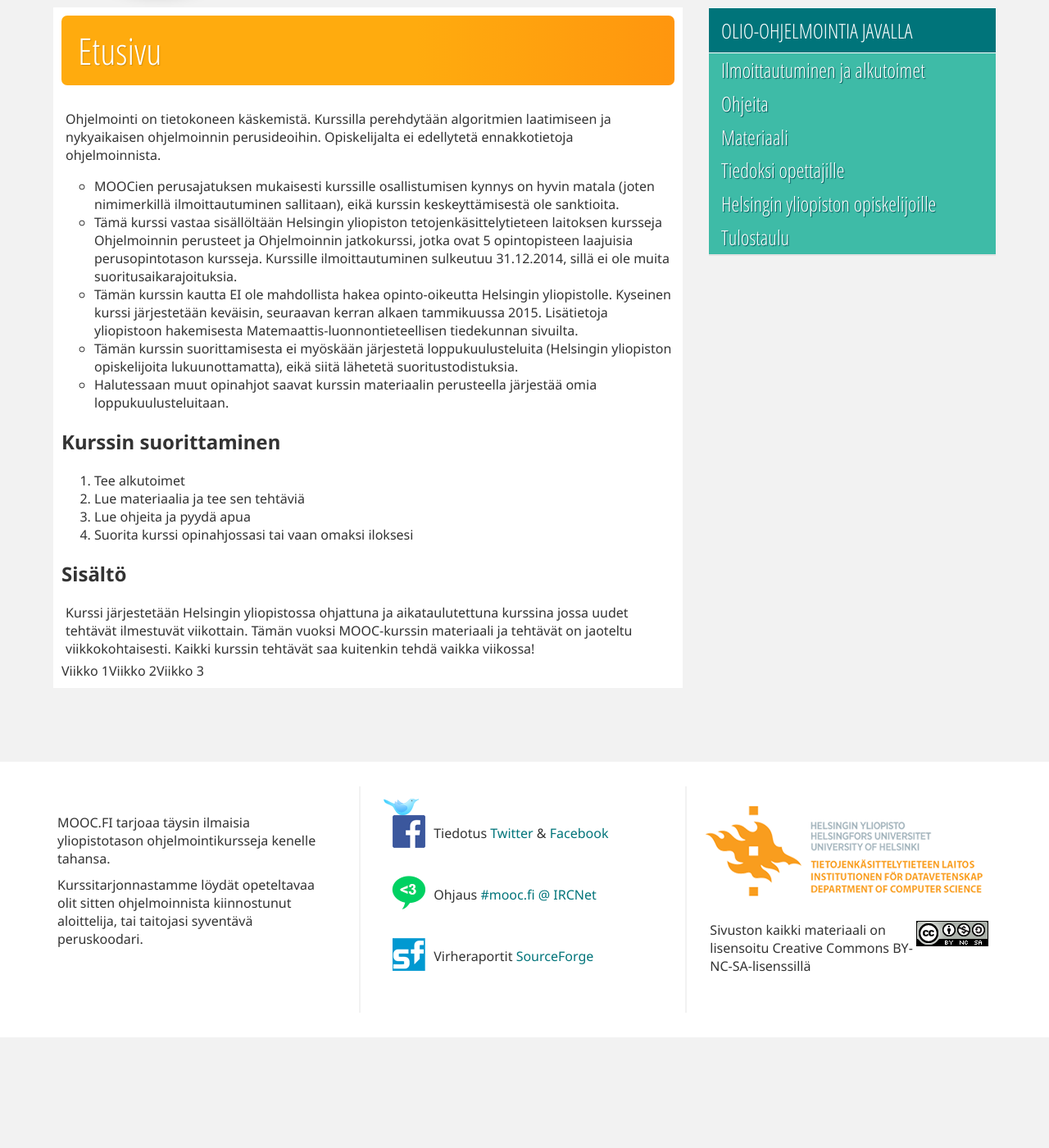
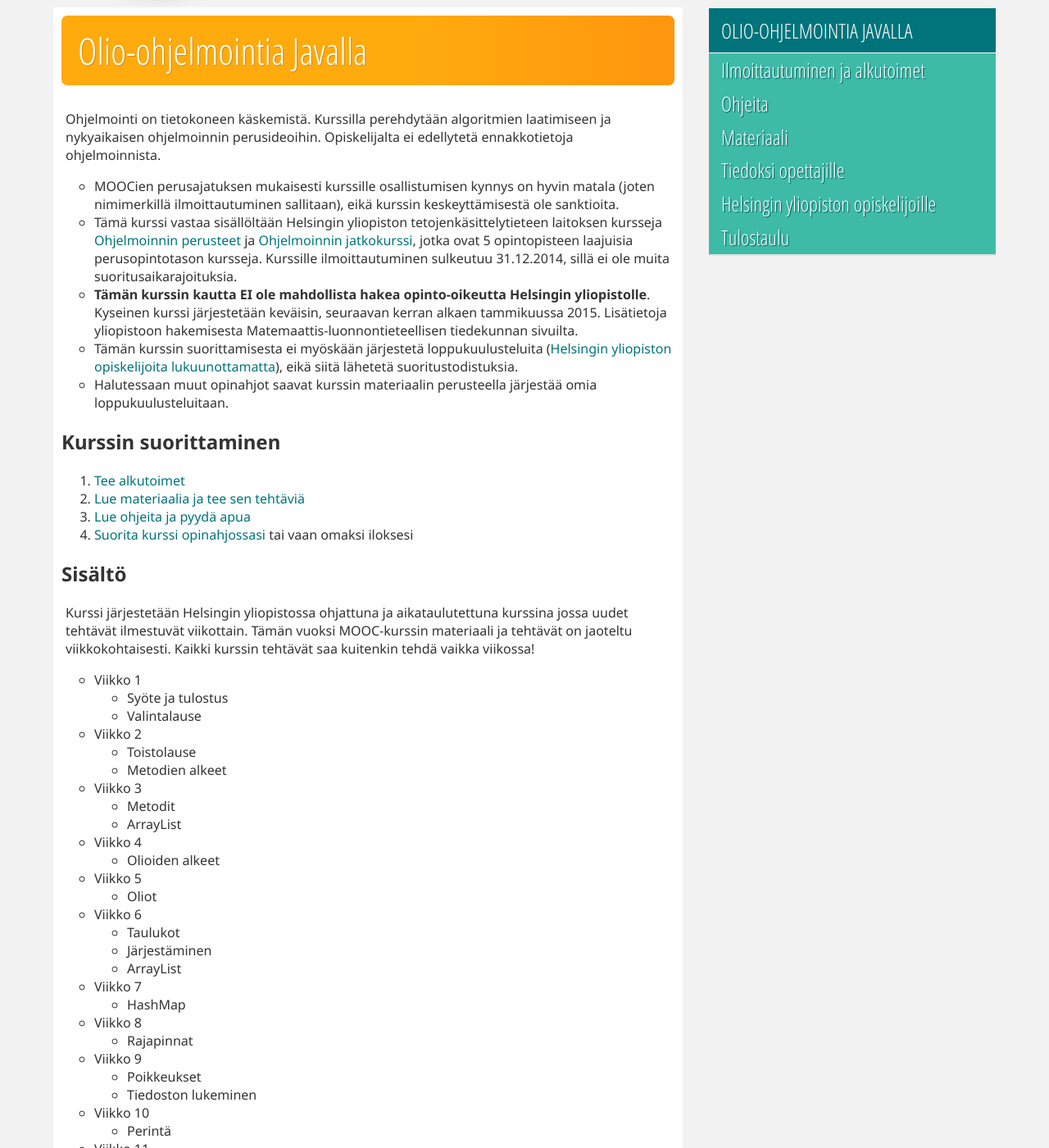
Before and after one commit to moocfi/moocfi.github.io, a Jekyll site: the page built from 2014-ohjelmointi/index.md, in a window 1280 px wide and 1400 px high, scrolled down 268 px. Shown: the whole window at 82% size. Built offline with Jekyll 4.4.1, drawn with Linux system fonts in a browser that asks for light colours; nearby versions of some CDN libraries; before the commit the page ends 1533 px from its top, so only the background shows below that; some of the changed text lies outside the part shown.

Commit message:
2014-ohjelmointi update

```diff
--- a/2014-ohjelmointi/index.md
+++ b/2014-ohjelmointi/index.md
@@ -2,29 +2,58 @@
 title: Olio-ohjelmointia Javalla
 layout: course
 main-class: has-aside
-sidenav: true
+sidenav: 2014-ohjelmointi
 ---
-<header>
-	<h1>Etusivu</h1>
-</header>
-
 Ohjelmointi on tietokoneen käskemistä. Kurssilla perehdytään algoritmien laatimiseen ja nykyaikaisen ohjelmoinnin perusideoihin. Opiskelijalta ei edellytetä ennakkotietoja ohjelmoinnista.
 
 - MOOCien perusajatuksen mukaisesti kurssille osallistumisen kynnys on hyvin matala (joten nimimerkillä ilmoittautuminen sallitaan), eikä kurssin keskeyttämisestä ole sanktioita.
-- Tämä kurssi vastaa sisällöltään Helsingin yliopiston tetojenkäsittelytieteen laitoksen kursseja Ohjelmoinnin perusteet ja Ohjelmoinnin jatkokurssi, jotka ovat 5 opintopisteen laajuisia perusopintotason kursseja. Kurssille ilmoittautuminen sulkeutuu 31.12.2014, sillä ei ole muita suoritusaikarajoituksia.
-- Tämän kurssin kautta EI ole mahdollista hakea opinto-oikeutta Helsingin yliopistolle. Kyseinen kurssi järjestetään keväisin, seuraavan kerran alkaen tammikuussa 2015. Lisätietoja yliopistoon hakemisesta Matemaattis-luonnontieteellisen tiedekunnan sivuilta.
-- Tämän kurssin suorittamisesta ei myöskään järjestetä loppukuulusteluita (Helsingin yliopiston opiskelijoita lukuunottamatta), eikä siitä lähetetä suoritustodistuksia.
+- Tämä kurssi vastaa sisällöltään Helsingin yliopiston tetojenkäsittelytieteen laitoksen kursseja [Ohjelmoinnin perusteet](http://www.cs.helsinki.fi/courses/581325/) ja [Ohjelmoinnin jatkokurssi](http://www.cs.helsinki.fi/courses/582103/), jotka ovat 5 opintopisteen laajuisia perusopintotason kursseja. Kurssille ilmoittautuminen sulkeutuu 31.12.2014, sillä ei ole muita suoritusaikarajoituksia.
+- **Tämän kurssin kautta EI ole mahdollista hakea opinto-oikeutta Helsingin yliopistolle**. Kyseinen kurssi järjestetään keväisin, seuraavan kerran alkaen tammikuussa 2015. Lisätietoja yliopistoon hakemisesta Matemaattis-luonnontieteellisen tiedekunnan sivuilta.
+- Tämän kurssin suorittamisesta ei myöskään järjestetä loppukuulusteluita ([Helsingin yliopiston opiskelijoita lukuunottamatta](hy-opiskelijoille.html)), eikä siitä lähetetä suoritustodistuksia.
 - Halutessaan muut opinahjot saavat kurssin materiaalin perusteella järjestää omia loppukuulusteluitaan.
 
 ## Kurssin suorittaminen
 
-1. Tee alkutoimet
-2. Lue materiaalia ja tee sen tehtäviä
-3. Lue ohjeita ja pyydä apua
-4. Suorita kurssi opinahjossasi tai vaan omaksi iloksesi
+1. [Tee alkutoimet](ilmoittautuminen-ja-alkutoimet.html)
+2. [Lue materiaalia ja tee sen tehtäviä](http://2014-ohjelmointi.mooc.fi/)
+3. [Lue ohjeita ja pyydä apua](ohjeita.html)
+4. [Suorita kurssi opinahjossasi](tiedoksi-opettajille.html) tai vaan omaksi iloksesi
 
 ## Sisältö
 
 Kurssi järjestetään Helsingin yliopistossa ohjattuna ja aikataulutettuna kurssina jossa uudet tehtävät ilmestuvät viikottain. Tämän vuoksi MOOC-kurssin materiaali ja tehtävät on jaoteltu viikkokohtaisesti. Kaikki kurssin tehtävät saa kuitenkin tehdä vaikka viikossa!
 
-Viikko 1 | Viikko 2 | Viikko 3
+- Viikko 1
+	- Syöte ja tulostus
+	- Valintalause
+- Viikko 2
+	- Toistolause
+	- Metodien alkeet
+- Viikko 3
+	- Metodit
+	- ArrayList
+- Viikko 4
+	- Olioiden alkeet
+- Viikko 5
+	- Oliot
+- Viikko 6
+	- Taulukot
+	- Järjestäminen
+	- ArrayList
+- Viikko 7
+	- HashMap
+- Viikko 8
+	- Rajapinnat
+- Viikko 9
+	- Poikkeukset
+	- Tiedoston lukeminen
+- Viikko 10
+	- Perintä
+- Viikko 11
+	- Tiedostoon kirjoittaminen
+	- Graafiset käyttöliittymät
+- Viikko 12
+	- Säännölliset lausekkeet
+	- Iteraattori
+	- Enum
+	- Kertausta
--- a/2014-ohjelmointi/sidenav.html
+++ /dev/null
@@ -1,18 +0,0 @@
-{% capture path %}{{ page.dir | prepend: site.baseurl }}{% endcapture %}
-<aside>
-	<header>
-		<h1>
-			<a href="{{ "/" | prepend: path }}">Olio-ohjelmointia Javalla</a>
-		</h1>
-	</header>
-	<nav class="sidenav">
-		<ul>
-			<li><a href="{{ "/ilmoittautuminen-ja-alkutoimet.html" | prepend: path }}">Ilmoittautuminen ja alkutoimet</a></li>
-			<li><a href="{{ "/ohjeita.html" | prepend: path }}">Ohjeita</a></li>
-			<li><a href="http://2014-ohjelmointi.mooc.fi/">Materiaali</a></li>
-			<li><a href="{{ "tiedoksi-opettajille.html" | prepend: path }}">Tiedoksi opettajille</a></li>
-			<li><a href="{{ "hy-opiskelijoille" | prepend: path }}">Helsingin yliopiston opiskelijoille</a></li>
-			<li><a href="http://tmc.mooc.fi/mooc/courses/20/points">Tulostaulu</a></li>
-		</ul>
-	</nav>
-</aside>
--- /dev/null
+++ b/_includes/course/sidenav.html
@@ -0,0 +1,15 @@
+{% capture path %}{{ page.dir | prepend: site.baseurl }}{% endcapture %}
+<aside>
+	<header>
+		<h1>
+			<a href="{{ "/" | prepend: path }}">{{site.data.navs[page.sidenav].header}}</a>
+		</h1>
+	</header>
+	<nav class="sidenav">
+		<ul>
+			{% for link in site.data.navs[page.sidenav].navigation %}
+			<li><a href="{% if link[1] contains "//" %}{{link[1]}}{% else %}{{link[1] | prepend: path }}{% endif %}"{% if page.url contains link[1] %} class="current"{% endif %}>{{link[0]}}</a></li>
+			{% endfor %}
+		</ul>
+	</nav>
+</aside>
--- a/_layouts/course.html
+++ b/_layouts/course.html
@@ -2,9 +2,12 @@
 layout: default
 ---
 {% if page.sidenav %}
-	{% include_relative sidenav.html %}
+	{% include course/sidenav.html %}
 {% endif %}
 
 <article>
+	<header>
+		<h1>{{page.title}}</h1>
+	</header>
 	{{ content }}
 </article>
```
Also changed, not shown: 2014-ohjelmointi/hy-opiskelijoille.md (added, +15 -0 lines), 2014-ohjelmointi/ilmoittautuminen-ja-alkutoimet.md (+58 -15 lines), 2014-ohjelmointi/ohjeita.md (added, +121 -0 lines), 2014-ohjelmointi/tiedoksi-opettajille.md (added, +25 -0 lines), _data/navs/2014-ohjelmointi.yml (added, +8 -0 lines), 2014-ohjelmointi/img/mooc-settings.jpg (added).
